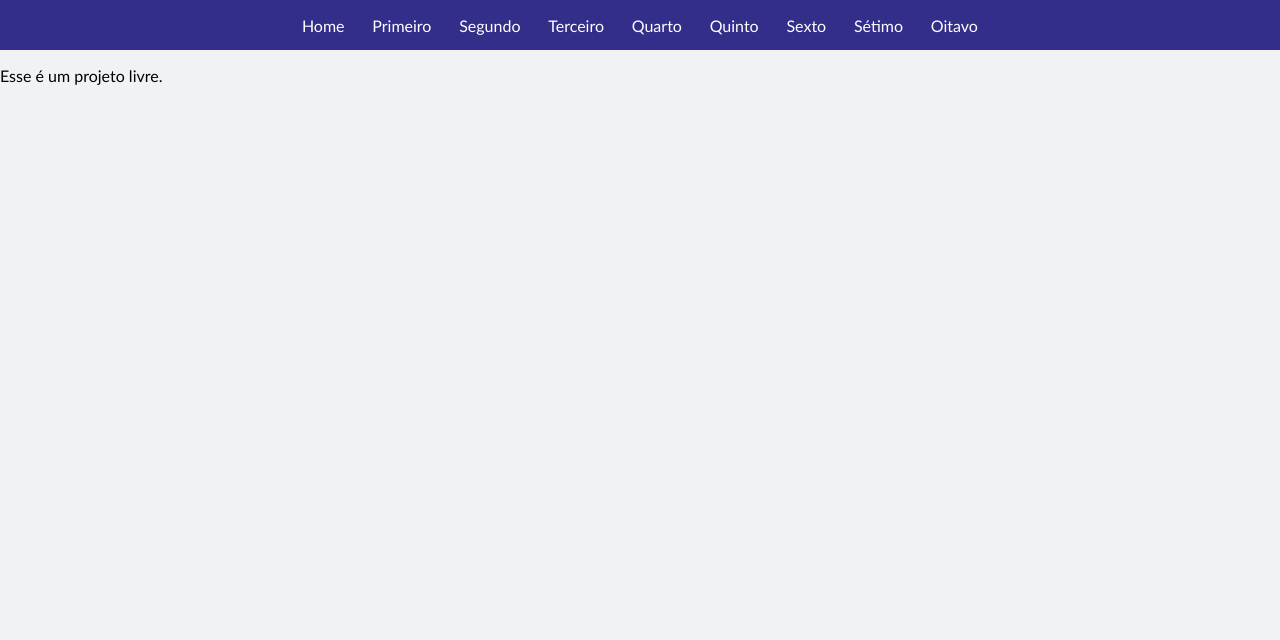
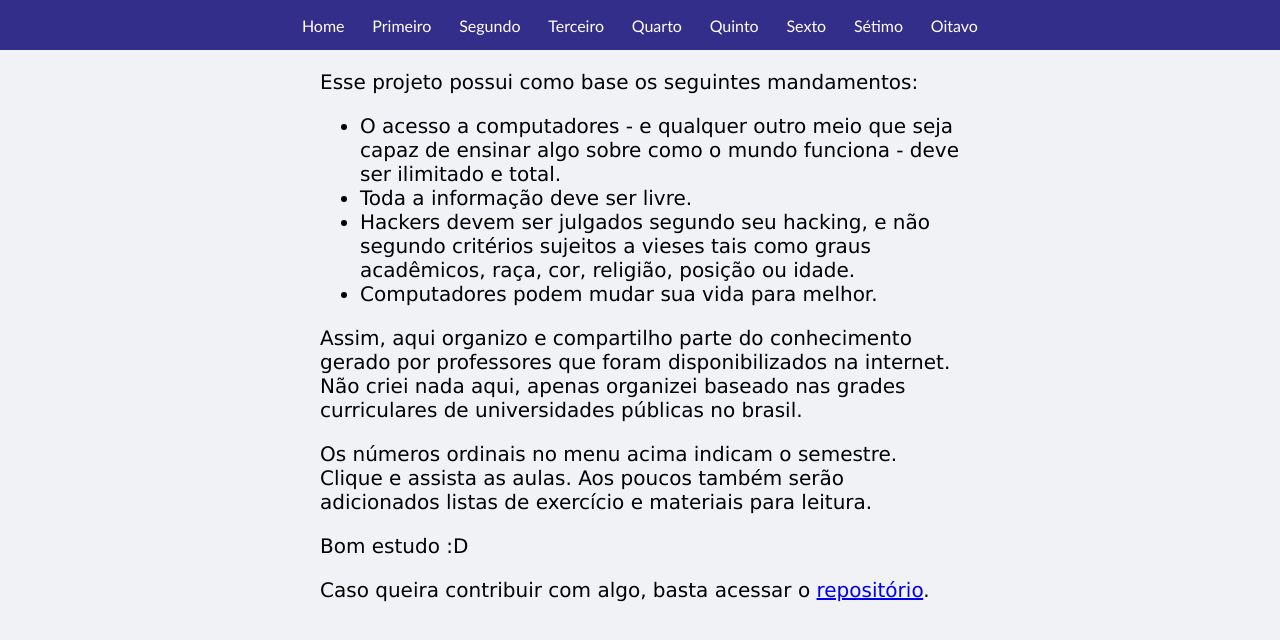
Before and after one commit to pgmedeiros/kuab, a Next.js app: page / in a window 1280 px wide. Shown: the top 640 px of the page. Built offline with nearby package versions, Linux system fonts and the light colour scheme.

Commit message:
adiciona main

```diff
--- a/app/app.module.css
+++ b/app/app.module.css
@@ -120,3 +120,13 @@
   margin-right: auto;
   text-decoration: none;
 }
+
+.mainText {
+
+  width: 50%;
+  margin-left: auto;
+  margin-right: auto;
+  font-size: 20px;
+  font-family: 'Lucida Sans', 'Lucida Sans Regular', 'Lucida Grande', 'Lucida Sans Unicode', Geneva, Verdana, sans-serif;
+
+}
--- a/app/page.tsx
+++ b/app/page.tsx
@@ -1,8 +1,36 @@
+import styles from './app.module.css';
+
 export default function Home() {
 
   return (
-    <main>
-      <p>Esse é um projeto livre. </p>
-    </main>
+    <div className={styles.mainText}>
+      <p>
+        Esse projeto possui como base os seguintes mandamentos:
+      </p>
+      <ul>
+        <li>
+          O acesso a computadores - e qualquer outro meio que seja capaz de ensinar algo sobre como o mundo funciona - deve ser ilimitado e total.
+        </li>
+        <li>
+          Toda a informação deve ser livre.
+        </li>
+        <li>
+        Hackers devem ser julgados segundo seu hacking, e não segundo critérios sujeitos a vieses tais como graus acadêmicos, raça, cor, religião, posição ou idade.
+        </li>
+        <li>
+        Computadores podem mudar sua vida para melhor.
+        </li>
+      </ul>
+
+      <p>
+      Assim, aqui organizo e compartilho parte do conhecimento gerado por professores que foram disponibilizados na internet. Não criei nada aqui, apenas organizei baseado nas grades curriculares de universidades públicas no brasil.
+      </p>
+
+      <p>Os números ordinais no menu acima indicam o semestre. Clique e assista as aulas. Aos poucos também serão adicionados listas de exercício e materiais para leitura.</p>
+
+      <p>Bom estudo :D</p>
+
+      <p>Caso queira contribuir com algo, basta acessar o <a href="https://github.com/pgmedeiros/kuab">repositório</a>.</p>
+    </div>
   )
 }
```
